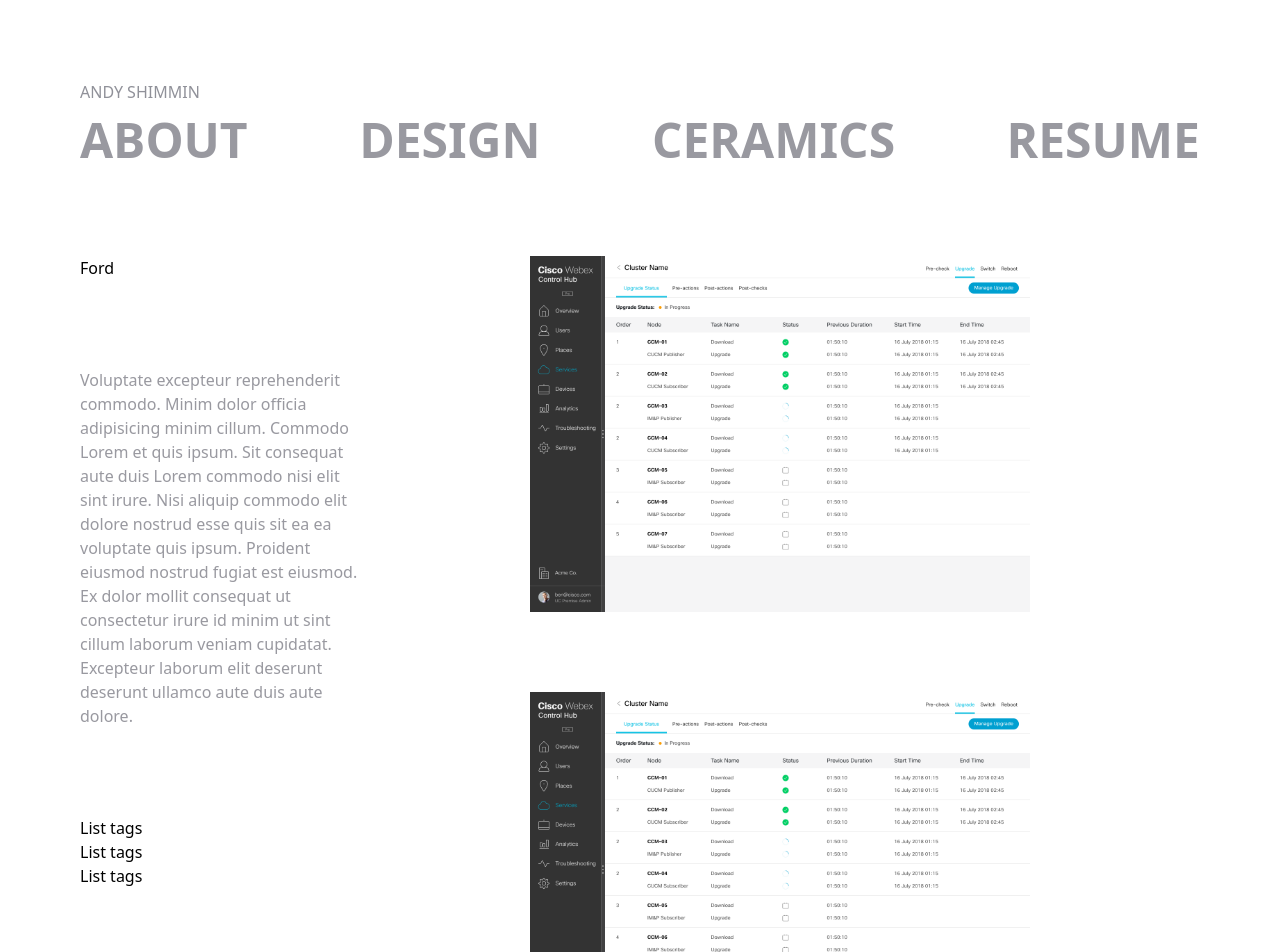
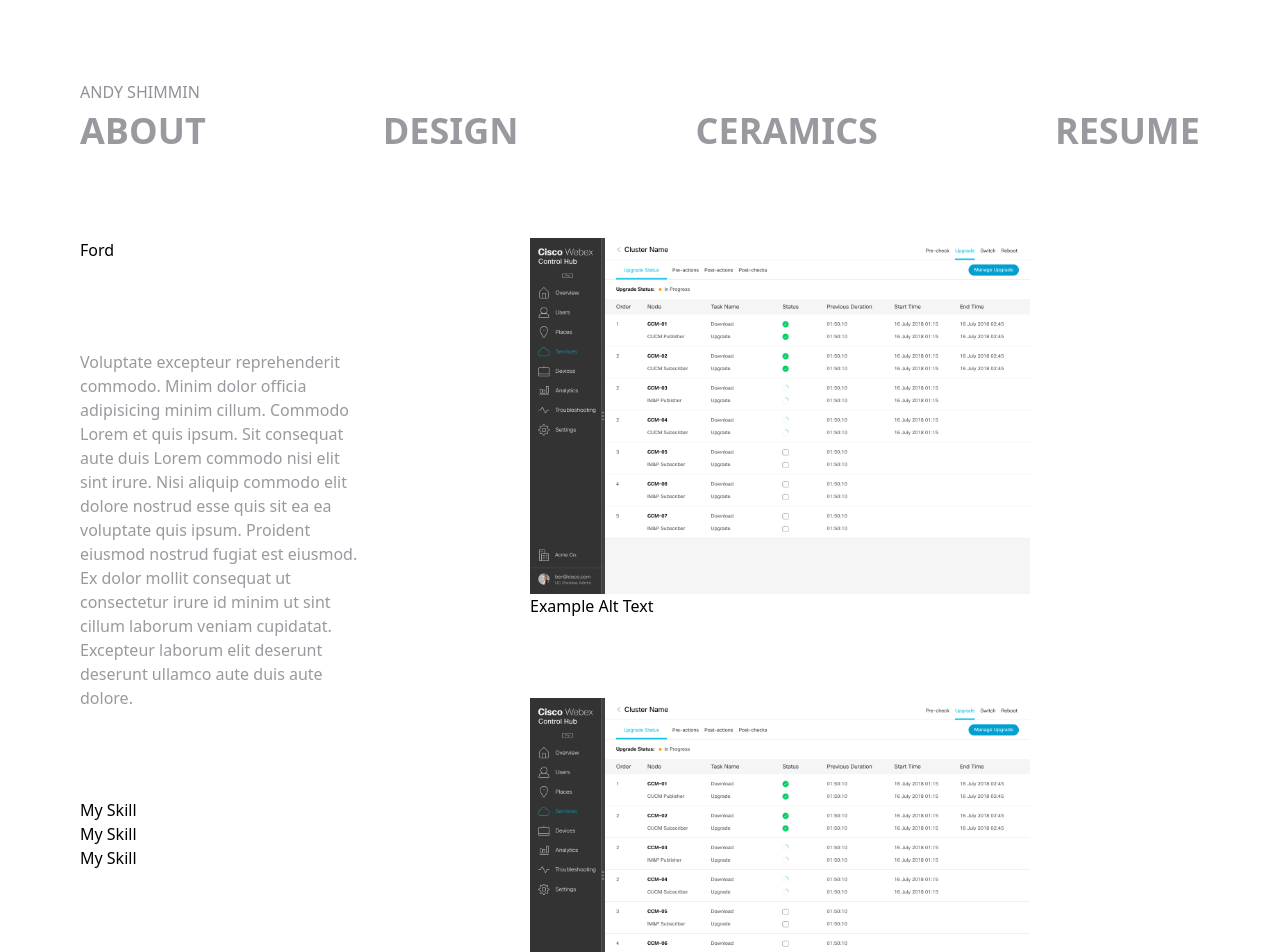
Before and after one commit to ashimmin/2023Website, a Next.js app: page /design/ford in a window 1280 px wide. Shown: the top 952 px of the page. Built offline with nearby package versions, Linux system fonts and the light colour scheme.

Commit message:
hover logic

```diff
--- a/app/about/page.js
+++ b/app/about/page.js
@@ -41,16 +41,14 @@
           </div>
           <div className="">Work History!</div>
           <div className="">
-            <ul>
-              {timelineData.map((item, i) => (
-                <li key={item.i} className="pt-9">
-                  <div className="opacity-30"> {item.date}</div>
+            {timelineData.map((item, i) => (
+              <div key={item.i} className="pt-9">
+                <div className="opacity-30"> {item.date}</div>
 
-                  <div className=""> {item.company}</div>
-                  <div className="font-bold"> {item.jobTitle}</div>
-                </li>
-              ))}
-            </ul>
+                <div className=""> {item.company}</div>
+                <div className="font-bold"> {item.jobTitle}</div>
+              </div>
+            ))}
           </div>
         </div>
       </div>
--- a/app/ceramics/page.js
+++ b/app/ceramics/page.js
@@ -106,7 +106,6 @@
             >
               {" "}
               <div className="col-span-1">
-                <ul>
                 {/* FIX @gndclouds look at focus+group */}
                 {ceramicsData.map((item, i) => (
                   <Link href={`/ceramics/#${item.title}`}>
@@ -122,7 +121,6 @@
                     </div>
                   </Link>
                 ))}
-                </ul>
               </div>
               <div id={item.title} className="col-span-1">
                 {/* <div id={item.title}>{item.title}s</div> */}
--- a/app/design/page.js
+++ b/app/design/page.js
@@ -1,3 +1,5 @@
+"use client";
+import { useState } from "react";
 import Image from "next/image";
 import Nav from "../components/nav";
 import Link from "next/link";
@@ -55,7 +57,7 @@
     description:
       "Experience Design internship during the summer of 2017 for the consumer product firm fuseproject. Spent 3 months working on both physical and digital prototypes for a smart home fitness startup in the Bay Area.",
     image:
-      "/public/assets/design/cisco/cisc5-85ceefc9d45f0e54aa610edb5bf476cef73edbc291c9b64fae2405da3f1d4820.png",
+      "/assets/design/cisco/cisc5-85ceefc9d45f0e54aa610edb5bf476cef73edbc291c9b64fae2405da3f1d4820.png",
     skills: "UX DESIGN, VISUAL DESIGN ",
   },
   {
@@ -65,34 +67,37 @@
     description:
       "“What’s interaction design?” “Well, it’s kind of like going on a roadtrip…”",
     image:
-      "/public/assets/design/cisco/cisc5-85ceefc9d45f0e54aa610edb5bf476cef73edbc291c9b64fae2405da3f1d4820.png",
+      "/assets/design/cisco/cisc5-85ceefc9d45f0e54aa610edb5bf476cef73edbc291c9b64fae2405da3f1d4820.png",
     skills: "VISUAL DESIGN, DATA VISUALIZATION, ILLUSTRATION",
   },
 ];
 
 export default function Home() {
+  const [hoveredTeam, setHoveredTeam] = useState(0);
   return (
     <main className="p-20">
       <Nav />{" "}
       <div className="py-20 grid grid-cols-1 sm:grid-cols-2 gap-4">
-        <div className="relative">
+        <div className="">
           {designsData.map((item, i) => (
-            <div key={item.i} className="relative">
-              <div className=" text-[#333341] text-opacity-50 hover:text-[#333341]">
-                <Link href={`design/${item.link}`}>{item.title}</Link>
-              </div>
-
-              <div className="absolute top-0 left-0 invisible opacity-0 transition-opacity duration-300 ease-in-out group-hover:opacity-100">
-                <div className="rounded">
+            <div
+              key={item.i}
+              className="relative group  text-[#333341] text-opacity-50 hover:text-[#333341]"
+              onMouseEnter={() => setHoveredTeam(i)}
+              onMouseLeave={() => setHoveredTeam(0)}
+            >
+              <Link href={`design/${item.link}`}>{item.title}</Link>
+              {hoveredTeam === i && (
+                <div className="absolute top-0 left-0 w-full h-full opacity-0 transition-opacity duration-300 ease-in-out group-hover:opacity-100">
                   <Image
                     src={`${item.image}`}
                     alt={item.title}
                     width={500}
                     height={500}
                   />
+                  <div className="text-base">{item.description}</div>
                 </div>
-                <div className="text-base">{item.description}</div>
-              </div>
+              )}
             </div>
           ))}
         </div>
--- a/pages/design/[slug].tsx
+++ b/pages/design/[slug].tsx
@@ -33,7 +33,7 @@
                 <div className="p-0 m-0">
                   {post.skills.map((item, i) => (
                     <div key={item.i} className="">
-                      List tags
+                      {item.text}
                     </div>
                   ))}
                 </div>
@@ -48,12 +48,17 @@
                 key={item.i}
                 className="flex items-center justify-center h-screen pb-20"
               >
+                <div className="">
+                  <div className="">
                     <Image
                       src={`${item.source}`}
                       alt={item.alt}
                       width={500}
                       height={500}
                     />
+                  </div>
+                  <div className="inline-block">{item.alt}</div>
+                </div>
               </div>
             ))}
           </div>
--- a/public/data/designsData.json
+++ b/public/data/designsData.json
@@ -64,30 +64,30 @@
   {
     "title": "Blend",
     "link": "/",
-    "description": "d",
+    "description": "Reduct. Video is a video editing & transcription startup in San Francisco. With Reduct, editing video is as easy as writing a text document. Highlight, cut, and edit text to watch as your video automatically does the same to the video.",
     "images": [
       {
-        "source": "/assets/design/cisco/cisc5-85ceefc9d45f0e54aa610edb5bf476cef73edbc291c9b64fae2405da3f1d4820.png",
+        "source": "/assets/design/blend/beforeafter-ac4cf88d6f18658613278f8387ddd3f15483b6f63622126ec48547e697c68901.png",
         "alt": "Example Alt Text"
       },
       {
-        "source": "/assets/design/cisco/cisc5-85ceefc9d45f0e54aa610edb5bf476cef73edbc291c9b64fae2405da3f1d4820.png",
+        "source": "/assets/design/cisco/disclosures-a3ebe0ab7ba59f4056b1b5ff19e3b607fd5856c7912eb22e33a3f7462ece7c2a.png",
         "alt": "Example Alt Text"
       },
       {
-        "source": "/assets/design/cisco/cisc5-85ceefc9d45f0e54aa610edb5bf476cef73edbc291c9b64fae2405da3f1d4820.png",
+        "source": "/assets/design/cisco/disclosurespaper-08121542382032718c23886236600d646a529cdb5efaafe833d1b7f5b22293d3.jpg",
         "alt": "Example Alt Text"
       }
     ],
     "skills": [
       {
-        "text": "My Skill"
+        "text": "Visual Design"
       },
       {
-        "text": "My Skill"
+        "text": "Prototyping"
       },
       {
-        "text": "My Skill"
+        "text": "Illustration"
       }
     ],
     "slug": "blend"
@@ -95,7 +95,7 @@
   {
     "title": "Reduct",
     "link": "/",
-    "description": "d",
+    "description": "Reduct. Video is a video editing & transcription startup in San Francisco. With Reduct, editing video is as easy as writing a text document. Highlight, cut, and edit text to watch as your video automatically does the same to the video.",
     "images": [
       {
         "source": "/assets/design/cisco/cisc5-85ceefc9d45f0e54aa610edb5bf476cef73edbc291c9b64fae2405da3f1d4820.png",
--- a/tailwind.config.js
+++ b/tailwind.config.js
@@ -8,7 +8,7 @@
   theme: {
     extend: {
       fontSize: {
-        nav: "48px",
+        nav: "36px",
         base: "18px",
       },
     },
```
Also changed, not shown: public/assets/about.png (added). Lines whose indentation alone changed are shown as unchanged.
